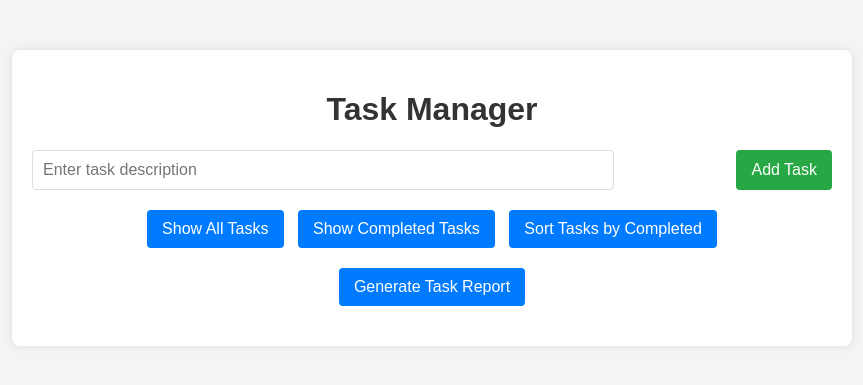
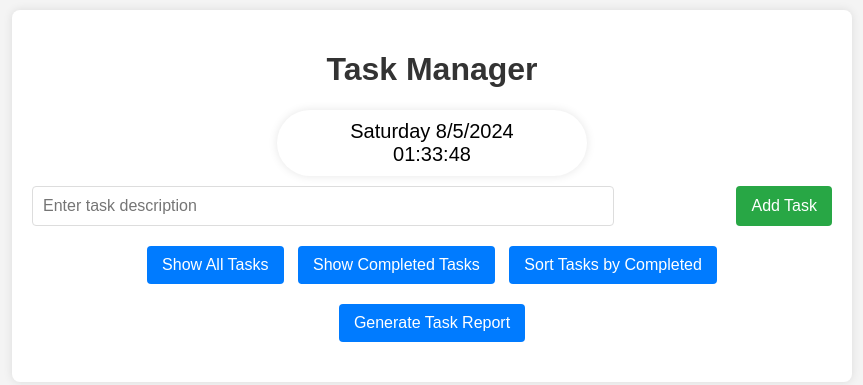
Before and after one commit to RossiMike/Todo-list, a plain HTML site: page index.html in a window 1280 px wide. Shown: the whole page, without its empty margins (208-1071 px from the left). Drawn offline with Linux system fonts and the light colour scheme.

Commit message:
add clock/timestamp/date
Clock added, timestamp/date to task objects added

```diff
--- a/index.html
+++ b/index.html
@@ -9,8 +9,14 @@
 </head>
 
 <body>
+
     <div class="container">
         <h1>Task Manager</h1>
+
+        <div class="clock">
+            <div id="current-date"></div>
+            <div id="current-time"></div>
+        </div>
 
         <!-- Task input section: used to add new tasks -->
         <div class="task-input">
--- a/script.js
+++ b/script.js
@@ -24,6 +24,8 @@ function addTask(description) {
     description: description,
     completed: false,
     progress: "not started",
+    timeStamp: currentTime(),
+    date: currentDate()
   };
   tasks.push(newTask);
   saveTasksToLocalStorage();
@@ -56,7 +58,7 @@ function displayTasks(filteredTasks = tasks) {
 
     //create a span for the task description and progress
     const taskDescription = document.createElement("span");
-    taskDescription.textContent = `${task.description} - ${task.progress}`;
+    taskDescription.textContent = `${task.description} - ${task.progress} - ${task.timeStamp} - ${task.date}`;
 
     //create a select element
     const taskProgress = document.createElement("select");
@@ -102,7 +104,7 @@ function displayTasks(filteredTasks = tasks) {
     taskList.appendChild(taskItem);
 
     //regenerages the taskReport if it is already showed
-    if (document.getElementById("taskReport").childElementCount > 0 ){
+    if (document.getElementById("taskReport").childElementCount > 0) {
       generateTaskReport();
     }
 
@@ -227,3 +229,39 @@ document.getElementById("generateReportButton").addEventListener("click", functi
     document.getElementById("taskReport").innerHTML = "";
   }
 });
+
+// This function sets a clock at clock div (date and time)
+function clock() {
+  document.getElementById('current-date').innerHTML = currentDate();
+  document.getElementById('current-time').innerHTML = currentTime();
+  setTimeout(clock, 1000);
+}
+
+// This function adds zero in front of numbers < 10
+function checkTime(i) {
+  if (i < 10) { i = "0" + i };
+  return i;
+}
+
+function currentDate() {
+  const today = new Date();
+  const days = ["Sunday", "Monday", "Tuesday", "Wednesday", "Thursday", "Friday", "Saturday"];
+  let day = days[today.getDay()];
+  let date = today.getDate();
+  let month = today.getMonth();
+  let year = today.getFullYear();
+  return day + " " + date + "/" + month + "/" + year;
+}
+
+function currentTime() {
+  const today = new Date();
+  let hour = today.getHours();
+  let minute = today.getMinutes();
+  let second = today.getSeconds();
+  hour = checkTime(hour);
+  minute = checkTime(minute);
+  second = checkTime(second);
+  return hour + ":" + minute + ":" + second;
+}
+
+clock()
--- a/styles.css
+++ b/styles.css
@@ -7,7 +7,7 @@ body {
 
 .container {
     max-width: 800px;
-    margin: 50px auto;
+    margin: 10px auto;
     background: #fff;
     padding: 20px;
     box-shadow: 0 0 10px rgba(0, 0, 0, 0.1);
@@ -124,3 +124,24 @@ h1 {
     font-size: 16px;
     color: #333;
 }
+
+.clock {
+    padding: 10px 5px;
+    max-width: 300px;
+    margin: 10px auto;
+    background: #fff;
+    box-shadow: 0 0 10px rgba(0, 0, 0, 0.1);
+    border-radius: 50px;
+}
+
+#current-time {
+    display: flex;
+    justify-content: center;
+    font-size: 20px;
+}
+
+#current-date {
+    display: flex;
+    justify-content: center;
+    font-size: 20px;
+}
```
Also changed, not shown: 1 other file.
